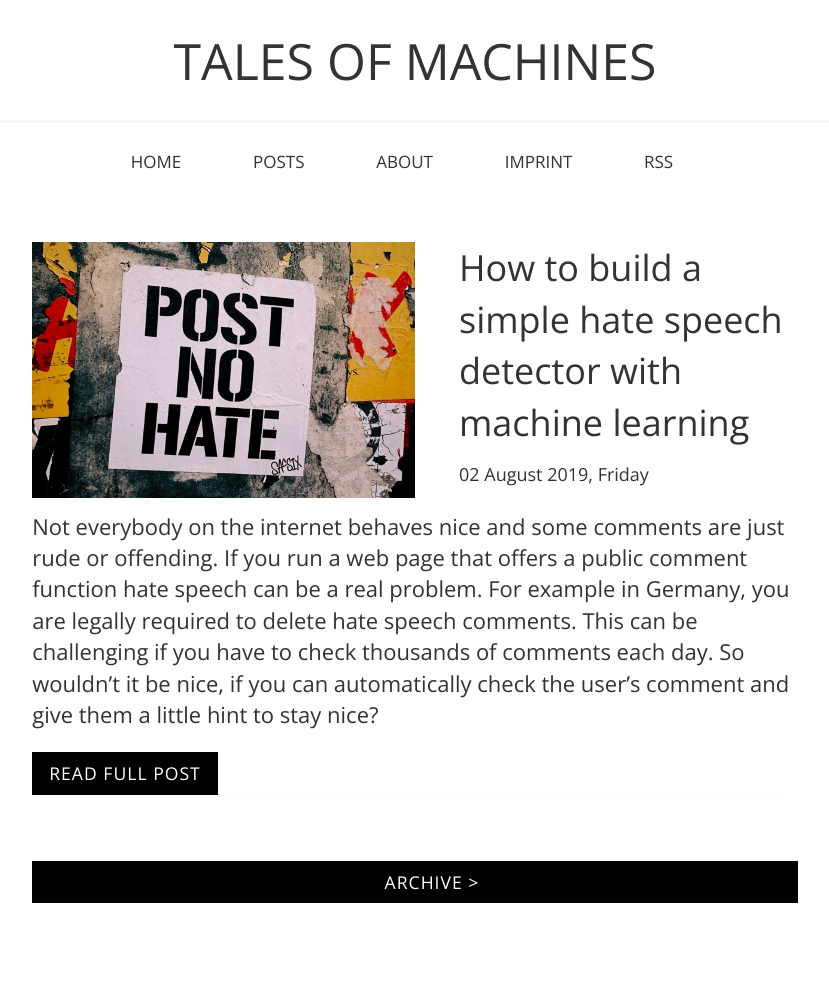
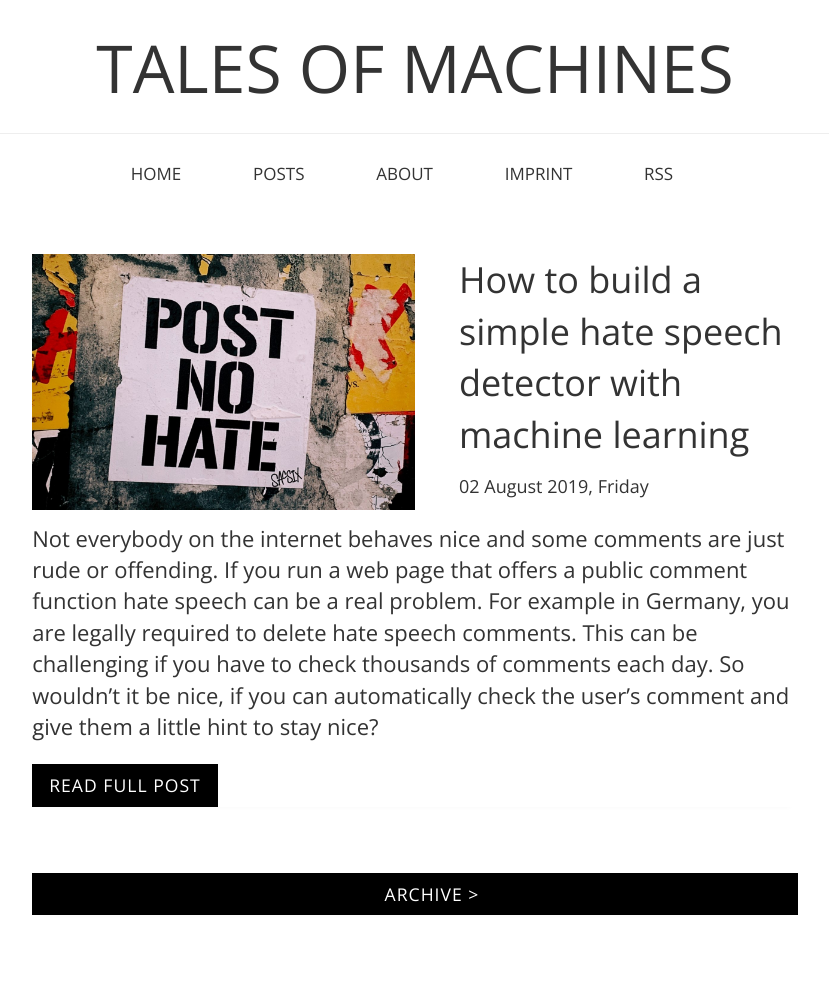
Before and after one commit to oliverguhr/olivers-blog, a Jekyll site: the page built from index.html, in a window 1280 px wide. Shown: the whole page, without its empty margins (225-1054 px from the left). Built offline with Jekyll 4.4.1, drawn with Linux system fonts in a browser that asks for light colours.

Commit message:
logo size and padding fixed

```diff
--- a/_sass/_flexblog.scss
+++ b/_sass/_flexblog.scss
@@ -72,6 +72,9 @@ header {
         flex: 3 0px;
         padding: 2em 0em 0em 0em;
     }
+    .logo{
+        font-size: 3em;
+    }
     .aside-1 {
         order: 1;
     }
@@ -96,10 +99,9 @@ body {
 
 .logo {
     font-weight: 300;
-    font-size: 50px;
     text-transform: uppercase;
     margin: 0;
-    line-height: 120px;
+    line-height: 2em;
 }
 .logo > a{
     color:#333;
```
